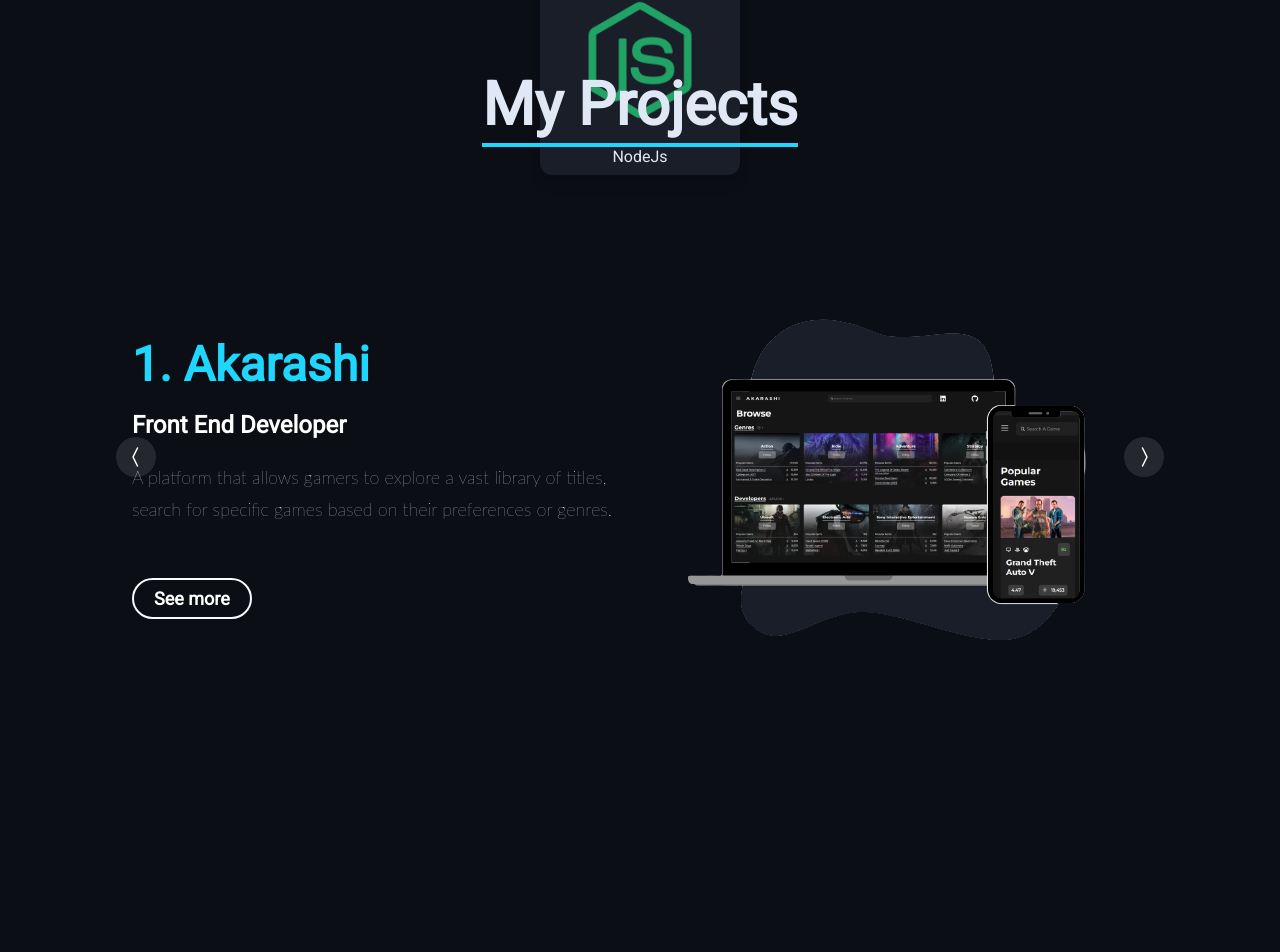
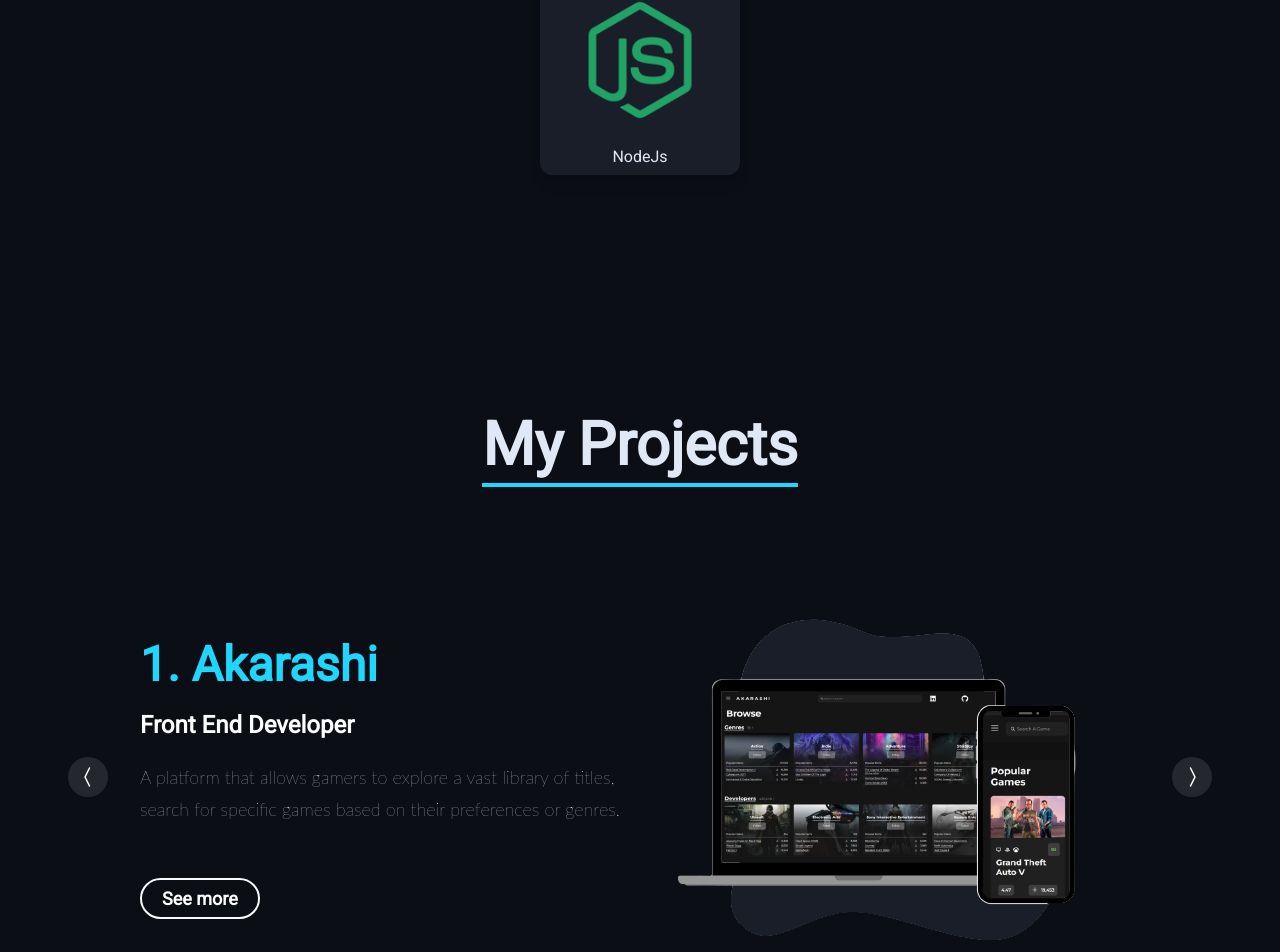
Before and after one commit to Ethaniel-Ravanello/Portofolio, a Next.js app: page / in a window 1280 px wide. Shown: the part 1833-2785 px from the top of the page. Before the commit the page ends 2568 px from the top, so only its background shows below. Built offline with nearby package versions, Linux system fonts and the light colour scheme.

Commit message:
feat: Responsive in progress

```diff
--- a/src/app/components/Section2.tsx
+++ b/src/app/components/Section2.tsx
@@ -17,7 +17,7 @@
 
 const Section2 = () => {
   return (
-    <section className="snap-start bg-background h-full xl:h-screen w-full flex justify-center md:pt-[50px] lg:pt-[100px] px-2 lg:px-28">
+    <section className="snap-start bg-background h-full w-full flex justify-center md:pt-[50px] lg:pt-[100px] px-2 lg:px-28">
       <div className="w-full h-full">
         <div className="w-fit h-fit mx-auto mb-10">
           <h2 className="text-3xl md:text-6xl font-extrabold">My Skills</h2>
@@ -25,7 +25,7 @@
         </div>
         <div>
           <div className="w-full h-fit flex justify-center flex-wrap gap-x-14 md:px-5">
-            <div className="lg:w-[200px] lg:h-[200px] w-[100px] h-[100px] md:w-[150px] md:h-[150px]  bg-accent rounded-xl shadow-lg mb-8">
+            <div className="lg:w-[200px] lg:h-[200px] w-[100px] h-[100px] md:w-[150px] md:h-[150px] bg-accent rounded-xl shadow-lg mb-8">
               <Image
                 src={Html}
                 alt={"Html Logo"}
--- a/src/app/components/Section3.tsx
+++ b/src/app/components/Section3.tsx
@@ -24,7 +24,7 @@
   };
 
   return (
-    <section className="snap-start bg-background h-full md:h-screen w-full text-text pt-[200px] px-5 lg:px-28">
+    <section className="snap-start bg-background h-full md:h-screen w-full text-text pt-[200px] px-5 lg:px-2 xl:px-16">
       <div className="relative">
         <div className="w-fit h-fit mx-auto mb-10 mt-2">
           <h2 className="text-3xl md:text-6xl font-extrabold">My Projects</h2>
@@ -33,9 +33,10 @@
 
         <div
           key={Data[index].id}
-          className="overflow-x-hidden pt-10 text-white block lg:flex items-center justify-center text-5xl transition-all ease-in-out transform translate-x-0 duration-500"
+          className="overflow-x-hidden text-white block lg:flex items-center justify-center text-5xl transition-all ease-in-out transform translate-x-0 duration-500"
         >
-          <div className="h-full pl-5">
+          <div className="block lg:flex items-center justify-center px-12">
+            <div className="h-full">
               <h2 className="font-bold text-text2 text-3xl md:text-5xl animate-fade-in">
                 {Data[index].id}. {Data[index].name}
               </h2>
@@ -62,6 +63,7 @@
                 className="duration-500 ease-in-out animate-fade-in"
               />
             </div>
+          </div>
 
           <div
             onClick={prevSlide}
```
Lines whose indentation alone changed are shown as unchanged.
